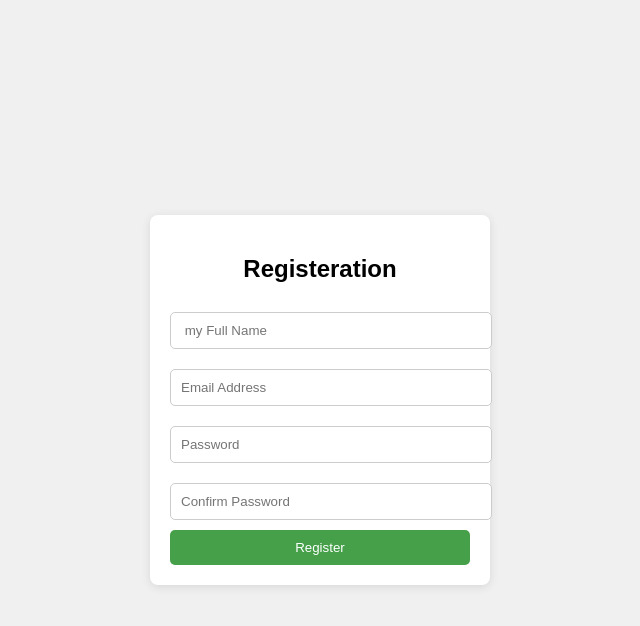
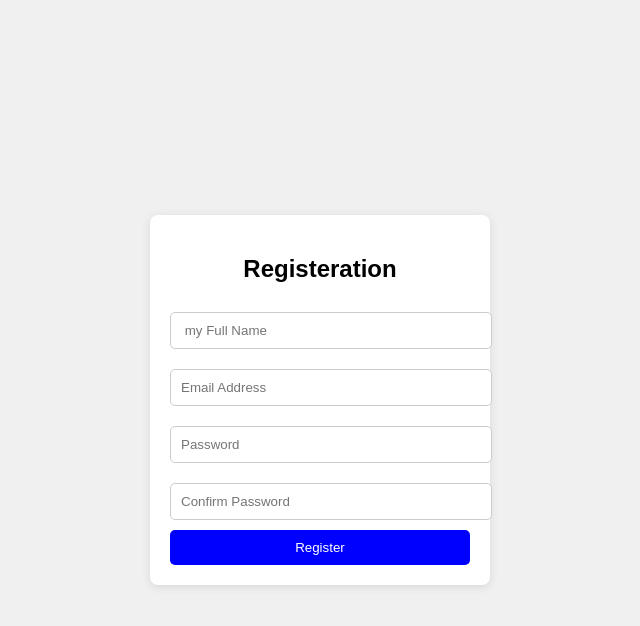
Before and after one commit to deekshitha23174/devops-weeeek1, a plain HTML site: page index.html in a window 1280 px wide. In both pictures the pointer is over the button "Register". Shown: the whole page, without its empty margins (320-960 px from the left). Drawn offline with Linux system fonts and the light colour scheme.

Commit message:
third commit

```diff
--- a/index.html
+++ b/index.html
@@ -10,7 +10,7 @@
         .form-container h2 { text-align: center; }
         .form-container input { width: 100%; padding: 10px; margin: 10px 0; border-radius: 5px; border: 1px solid #ccc; }
         .form-container button { width: 100%; padding: 10px; background-color: #4CAF50; color: white; border: none; border-radius: 5px; cursor: pointer; }
-        .form-container button:hover { background-color: #45a049; }
+        .form-container button:hover { background-color: blue; }
     </style>
 </head>
 <body>
```
